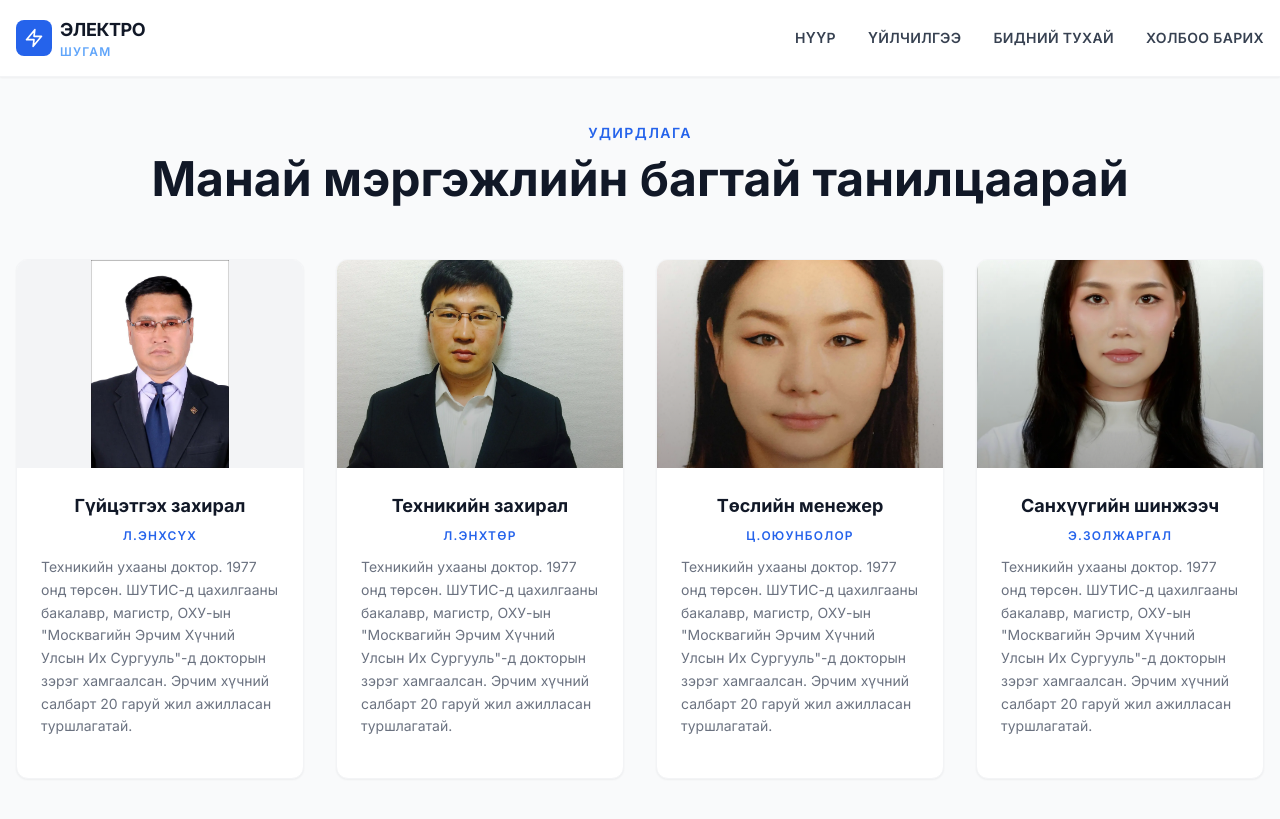
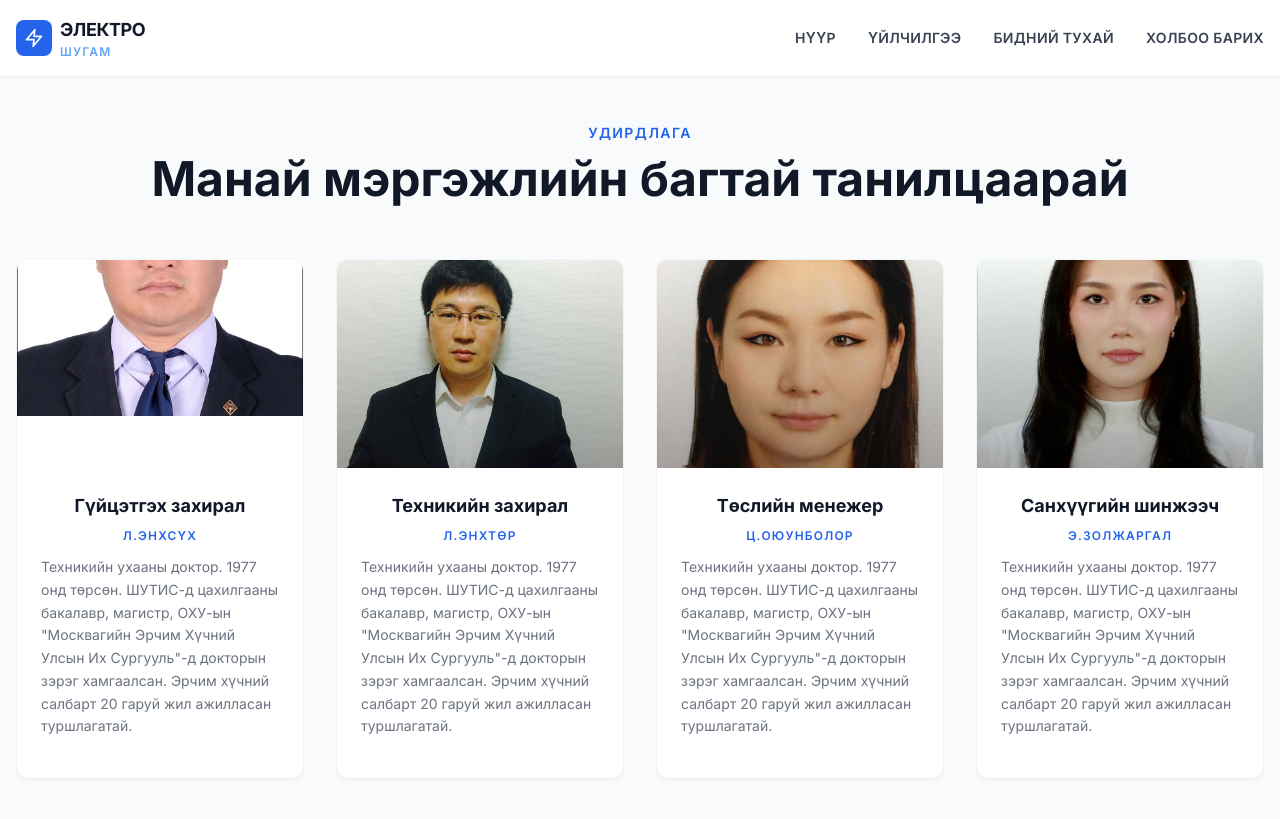
Before and after one commit to electroshugam/electroshugam_web_new, a Jekyll site: the page built from index.html, in a window 1280 px wide and 900 px high, scrolled down 3228 px. Shown: the top 819 px of the window. Built offline with Jekyll 4.4.1, drawn with Linux system fonts in a browser that asks for light colours; nearby versions of some CDN libraries.

Commit message:
fig update

```diff
--- a/index.html
+++ b/index.html
@@ -214,10 +214,10 @@ body_class: hero-dark
     <div class="grid grid-cols-1 md:grid-cols-2 xl:grid-cols-4 gap-8">
       <!-- Service 1 -->
       <div class="service-card group bg-white rounded-xl overflow-hidden shadow-sm hover:shadow-xl transition-all duration-300 border border-gray-100 hover:border-blue-100">
-          <div class="relative h-52 flex items-center justify-center bg-gray-100">
+          <div class="relative h-52 overflow-hidden">
   <img
     src="{{ '/media/enkhsukh.webp' | relative_url }}"
-    class="h-full object-contain">
+    class="w-full h-full object-cover translate-y-[-25%]">
 </div>
       <div class="absolute inset-0 bg-gradient-to-t from-black/30 to-transparent"></div>
         <div class="p-6">
```
